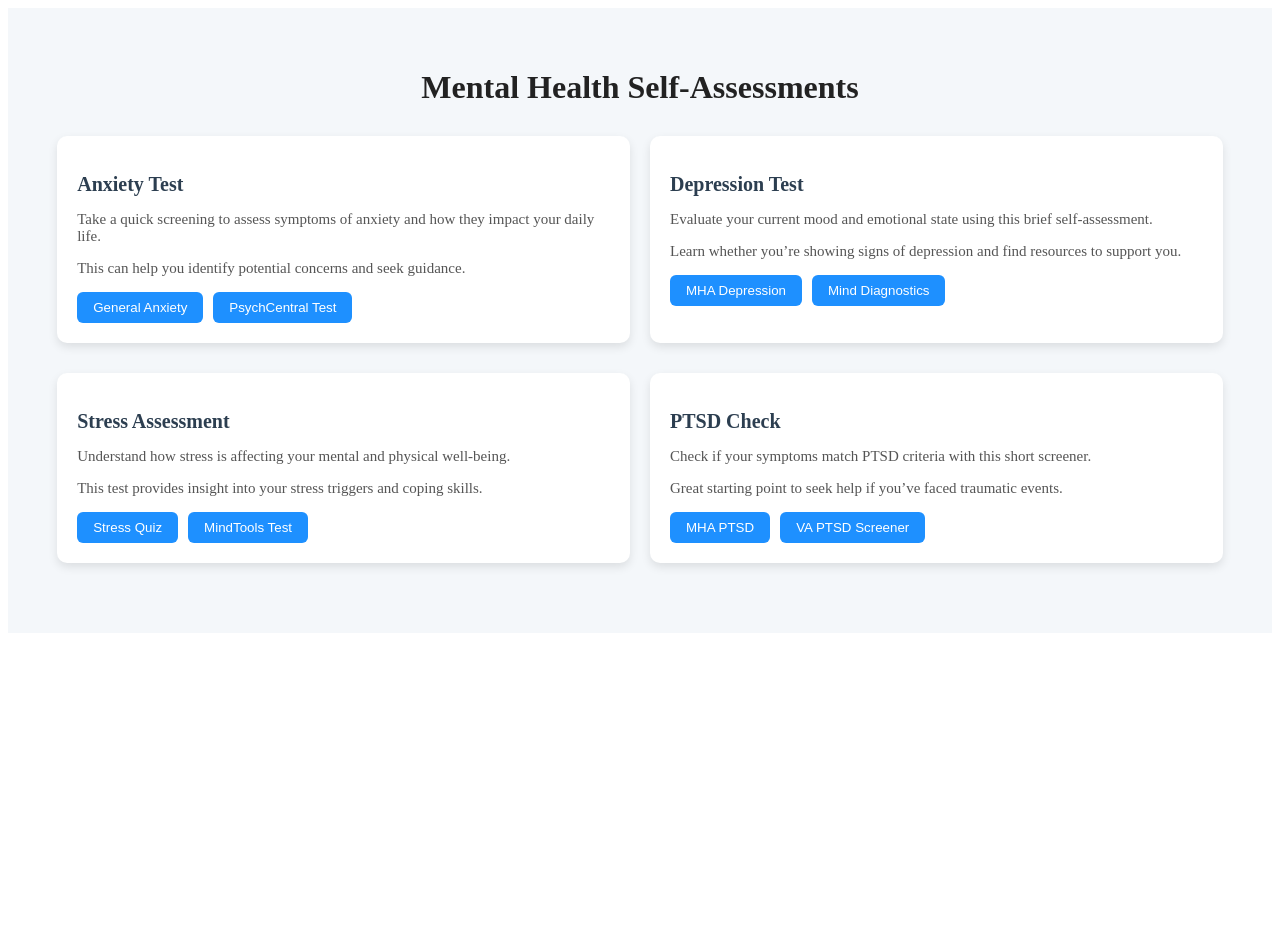
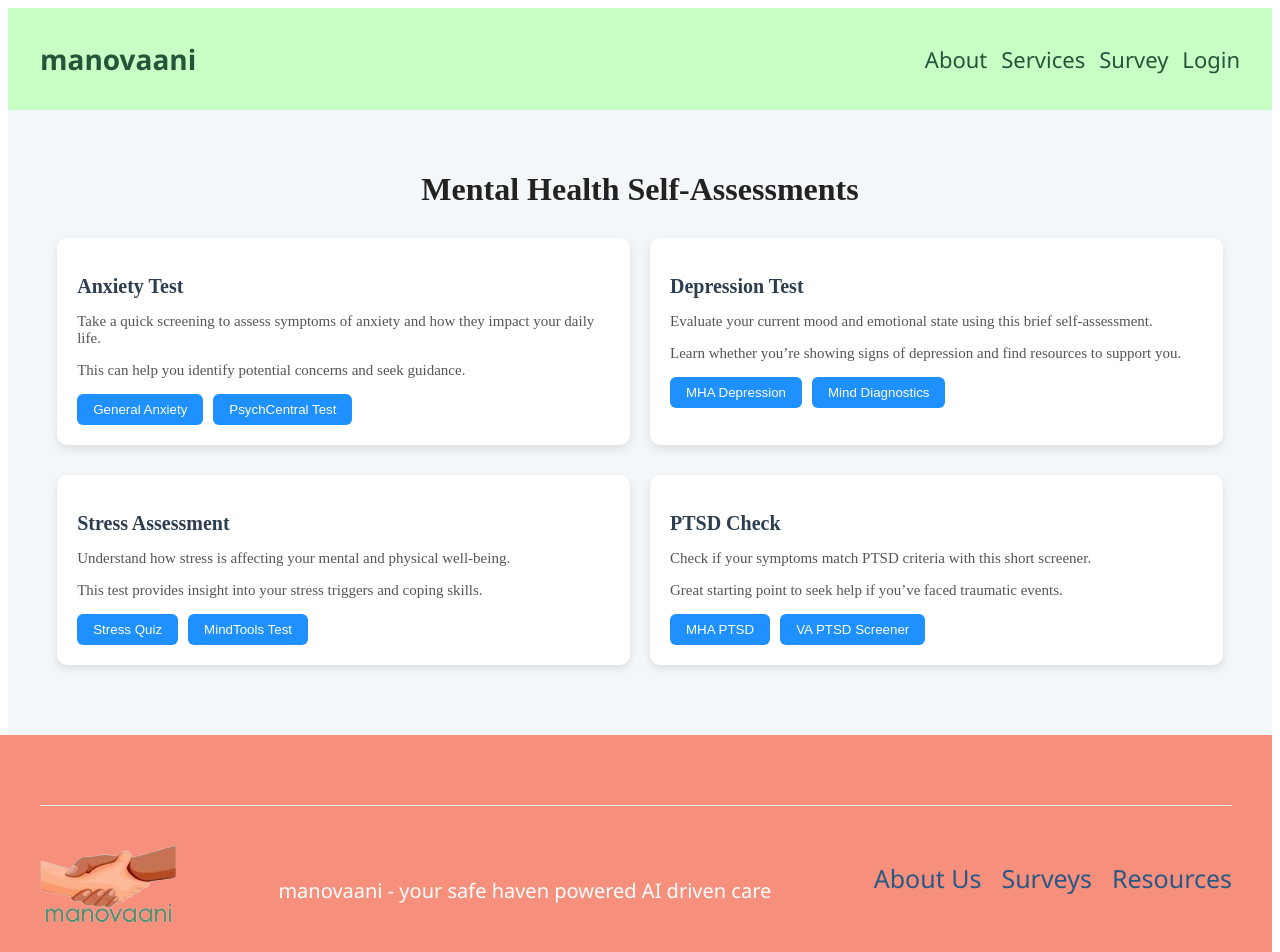
Before and after one commit to tarnibalgoher5/ManoVaani, a React (Vite) app in the folder manovaani/: page /survey in a window 1280 px wide. Shown: the top 952 px of the page. Before the commit the page ends 800 px from the top, so only its background shows below. Built offline with nearby package versions, Linux system fonts and the light colour scheme.

Commit message:
survey page links done

```diff
--- a/manovaani/src/components/Navbar/Navbar.jsx
+++ b/manovaani/src/components/Navbar/Navbar.jsx
@@ -22,6 +22,11 @@ function Navbar() {
         navigate('/');
         closeMobileMenu();
     }
+    const surveyhandle = () => {
+        navigate('/survey');
+        closeMobileMenu();
+    };
+
 
     useEffect(() => {
         const link = document.createElement('link');
@@ -43,7 +48,9 @@ function Navbar() {
                 <nav id="nav-bar" className={click ? "active" : ""}>
                     <a href="#about" className="nav-link" onClick={homehandle}>About</a>
                      <a href="#services" className="nav-link" onClick={homehandle}>Services</a>
-                    <a href="#contact" className="nav-link" onClick={homehandle}>Survey</a>
+                     <a href="#survey" className="nav-link" onClick={surveyhandle}>Survey</a>
+
+
                     {/* <a href="#contact" className="nav-link" onClick={homehandle}>Journal</a> */}
                     <a href="#" className="nav-link login-lin" onClick={loginhandle}>Login</a>
                     {/* <a href="#" className="nav-link" onClick={signuphandle}>SignUp</a> */}
--- a/manovaani/src/pages/Survey/Survey.jsx
+++ b/manovaani/src/pages/Survey/Survey.jsx
@@ -1,12 +1,15 @@
 import React, { useState } from 'react';
 import './Survey.css';
 import { useNavigate } from 'react-router-dom';
+import Navbar from '../../components/Navbar/Navbar';
+import Footer from '../../components/Footer/Footer';
 
 function Survey(){
     const navigate = useNavigate();
 
   return (
-
+<>
+<Navbar />
     <div className="survey-container">
   <h1 className="survey-title">Mental Health Self-Assessments</h1>
 
@@ -74,8 +77,8 @@ function Survey(){
     </div>
   </div>
 </div>
-
-
+<Footer />
+</>
   );
 
 
```
